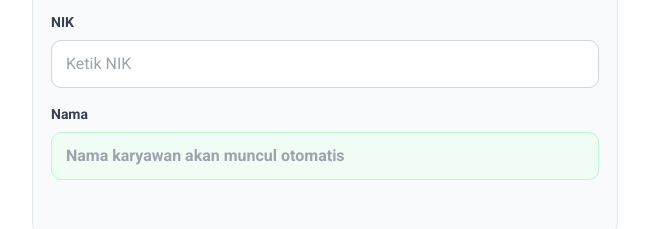
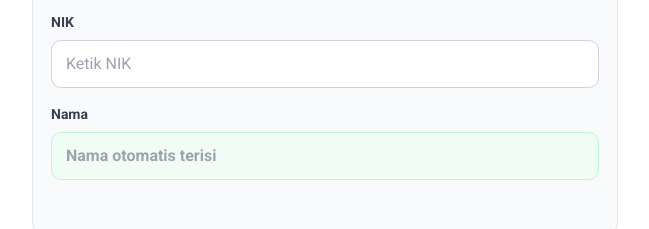
Before and after one commit to Alex-Jho/Job_Reporting, a plain HTML site: page index.html in a window 1280 px wide. Shown: the part 940-1169 px from the top of the page, without its empty margins (315-964 px from the left). Drawn offline with nearby package versions, Linux system fonts and the light colour scheme.

Commit message:
index.html
mengganti keterangan identitas karyawan

```diff
--- a/index.html
+++ b/index.html
@@ -1048,7 +1048,7 @@
             id="nama1"
             name="nama1"
             class="employee-name"
-            placeholder="Nama karyawan akan muncul otomatis"
+            placeholder="Nama otomatis terisi"
             readonly
           >
 
@@ -1107,7 +1107,7 @@
             id="nama2"
             name="nama2"
             class="employee-name"
-            placeholder="Nama karyawan akan muncul otomatis"
+            placeholder="Nama otomatis terisi"
             readonly
           >
 
@@ -1175,7 +1175,7 @@
             id="nama3"
             name="nama3"
             class="employee-name"
-            placeholder="Nama karyawan akan muncul otomatis"
+            placeholder="Nama otomatis terisi"
             readonly
           >
 
```
